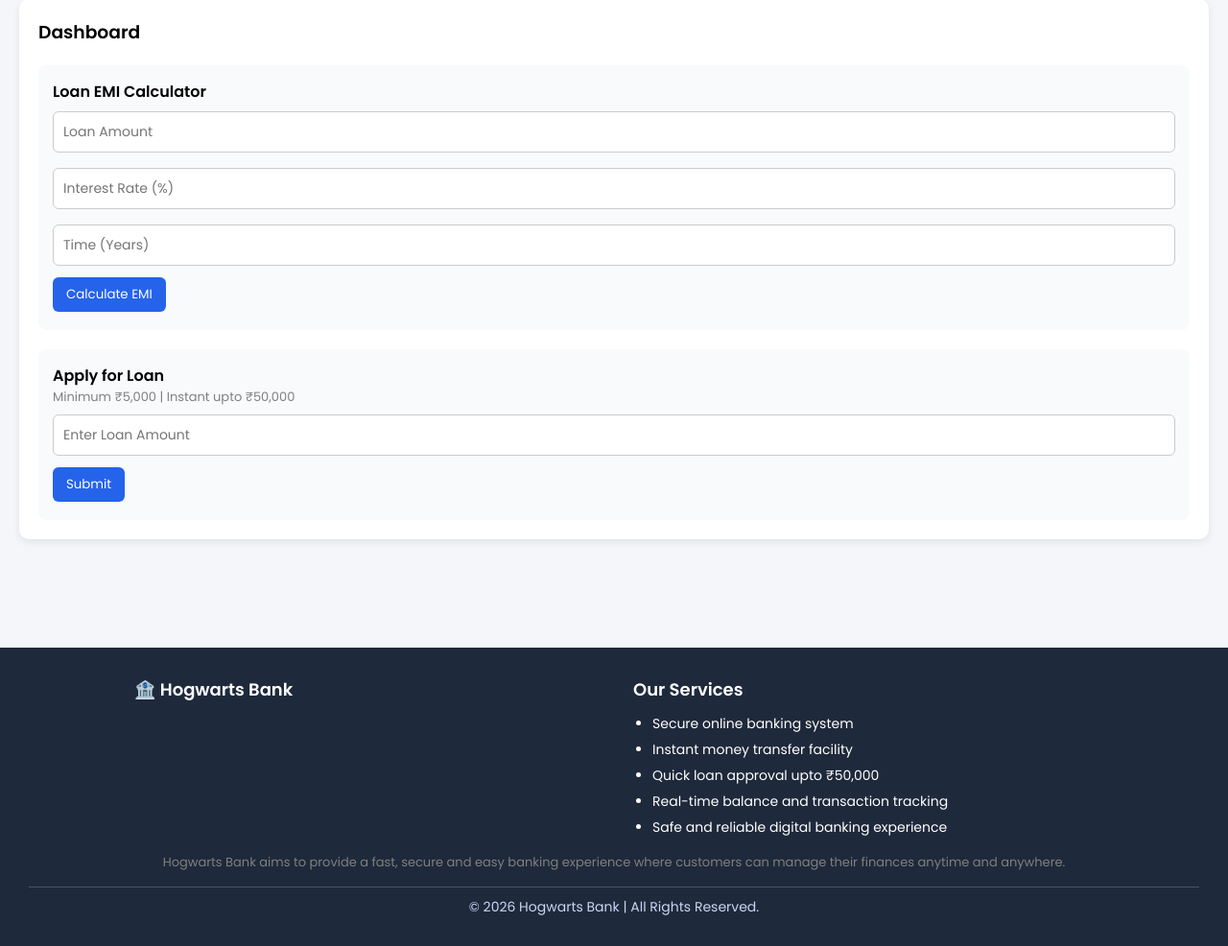
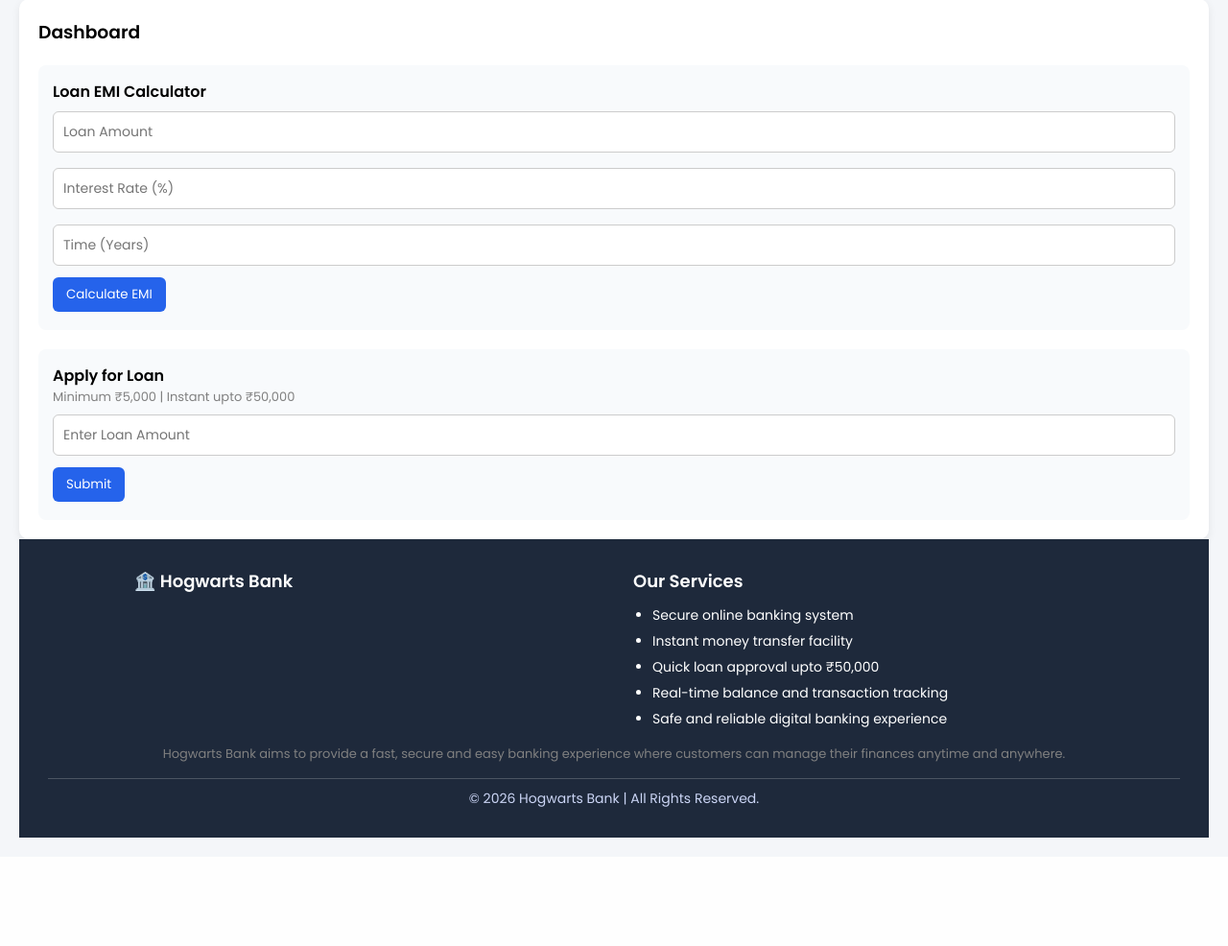
Before and after one commit to gopaljitamrakar13-ux/hogwats_bank, a Flask app: page / in a window 1280 px wide. Shown: the part 125-1111 px from the top of the page at 96% size. After the commit the page ends 998 px from the top, so only its background shows below. Run offline with Flask 3, Linux system fonts and the light colour scheme; some libraries are stand-ins or nearby versions.

Commit message:
main footer

```diff
--- a/templates/index2.html
+++ b/templates/index2.html
@@ -171,6 +171,35 @@
             <p id="chatResponse"></p>
           </div>
         </div>
+        <!-- footer-->
+        <footer class="bank-footer">
+          <div class="footer-container">
+            <div class="footer-section">
+              <h4>🏦 Hogwarts Bank</h4>
+            </div>
+
+            <div class="footer-section">
+              <h4>Our Services</h4>
+
+              <ul>
+                <li>Secure online banking system</li>
+                <li>Instant money transfer facility</li>
+                <li>Quick loan approval upto ₹50,000</li>
+                <li>Real-time balance and transaction tracking</li>
+                <li>Safe and reliable digital banking experience</li>
+              </ul>
+            </div>
+          </div>
+          <p style="font-size: 13px; color: gray; margin-top: 10px">
+            Hogwarts Bank aims to provide a fast, secure and easy banking
+            experience where customers can manage their finances anytime and
+            anywhere.
+          </p>
+
+          <p class="footer-bottom">
+            © 2026 Hogwarts Bank | All Rights Reserved.
+          </p>
+        </footer>
       </div>
     </div>
     <!-- LOGIN POPUP MODAL -->
@@ -223,32 +252,7 @@
         <p id="forgotMsg" class="success-msg"></p>
       </div>
     </div>
-    <!-- footer-->
-    <footer class="bank-footer">
-      <div class="footer-container">
-        <div class="footer-section">
-          <h4>🏦 Hogwarts Bank</h4>
-        </div>
 
-        <div class="footer-section">
-          <h4>Our Services</h4>
-
-          <ul>
-            <li>Secure online banking system</li>
-            <li>Instant money transfer facility</li>
-            <li>Quick loan approval upto ₹50,000</li>
-            <li>Real-time balance and transaction tracking</li>
-            <li>Safe and reliable digital banking experience</li>
-          </ul>
-        </div>
-      </div>
-      <p style="font-size: 13px; color: gray; margin-top: 10px">
-        Hogwarts Bank aims to provide a fast, secure and easy banking experience
-        where customers can manage their finances anytime and anywhere.
-      </p>
-
-      <p class="footer-bottom">© 2026 Hogwarts Bank | All Rights Reserved.</p>
-    </footer>
     <div id="popupMsg" class="popup hidden">
       <span id="popupText"></span>
     </div>
```
